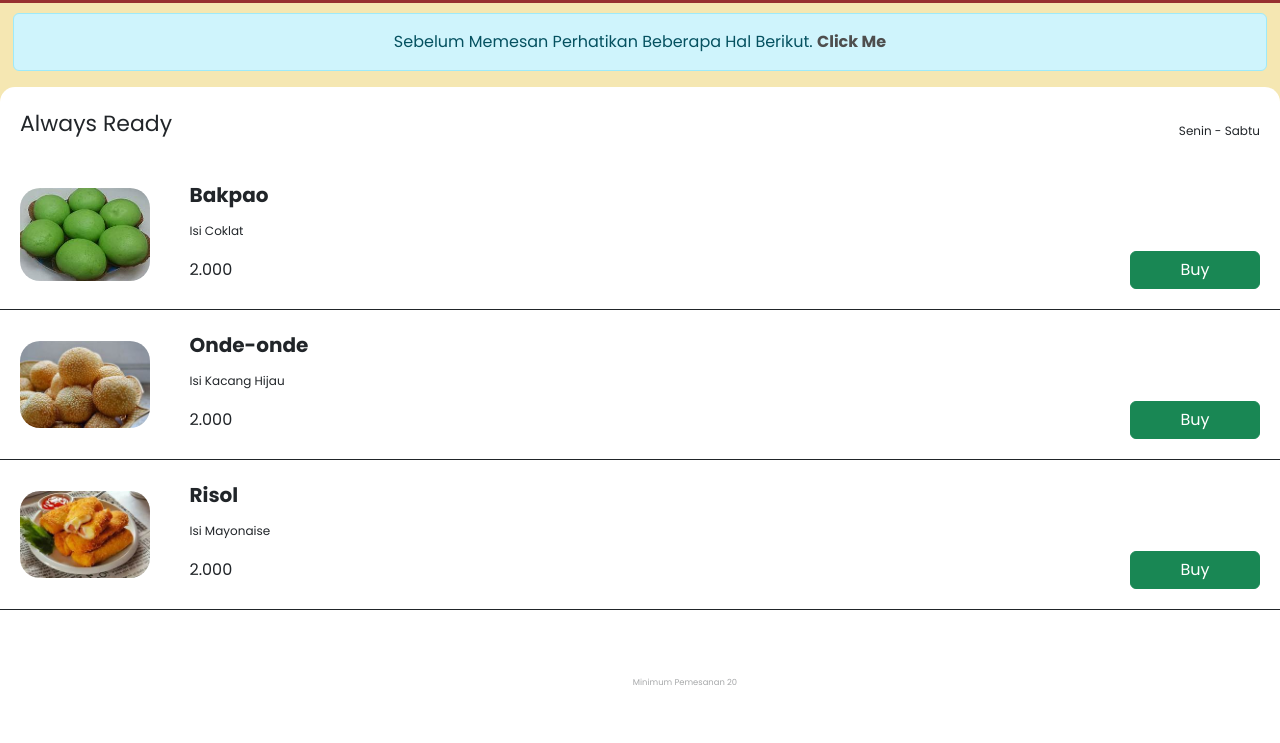
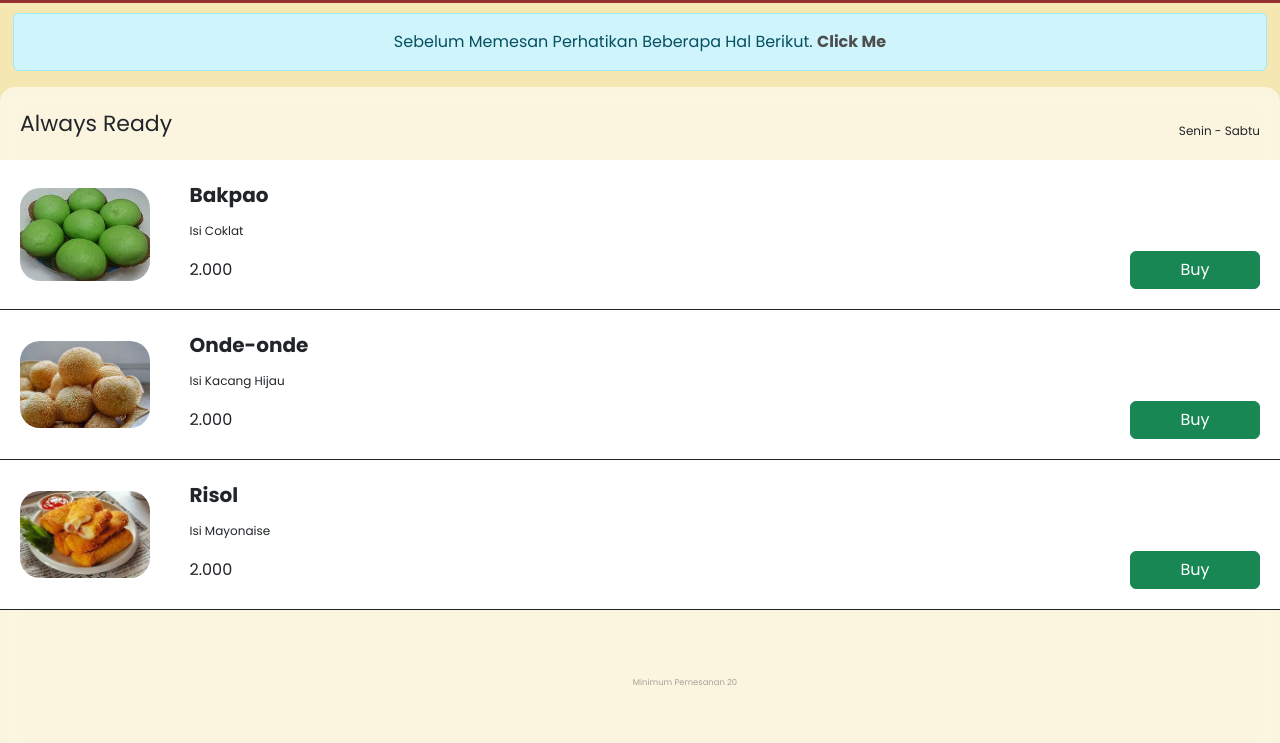
Before and after one commit to huoby28/public, a plain HTML site: page index.html in a window 1280 px wide. Shown: the part 57-800 px from the top of the page. Drawn offline with nearby package versions, Linux system fonts and the light colour scheme.

Commit message:
Update style.css

```diff
--- a/style.css
+++ b/style.css
@@ -77,8 +77,9 @@ body {
 .r-container {
     width: 100%;
     margin-bottom: 10px;
-    background: white;
     border-radius: 15px;
+    background-color: rgba(255, 255, 255, 0.6); /* Warna latar belakang yang di-blur */
+    backdrop-filter: blur(8px);
 }
 
 .menu-category {
@@ -108,6 +109,7 @@ body {
     justify-content: left;
     align-items: center;
     border-bottom: 1px solid;
+    background: white;
 }
 
 .r-card,.menu-category{
```
